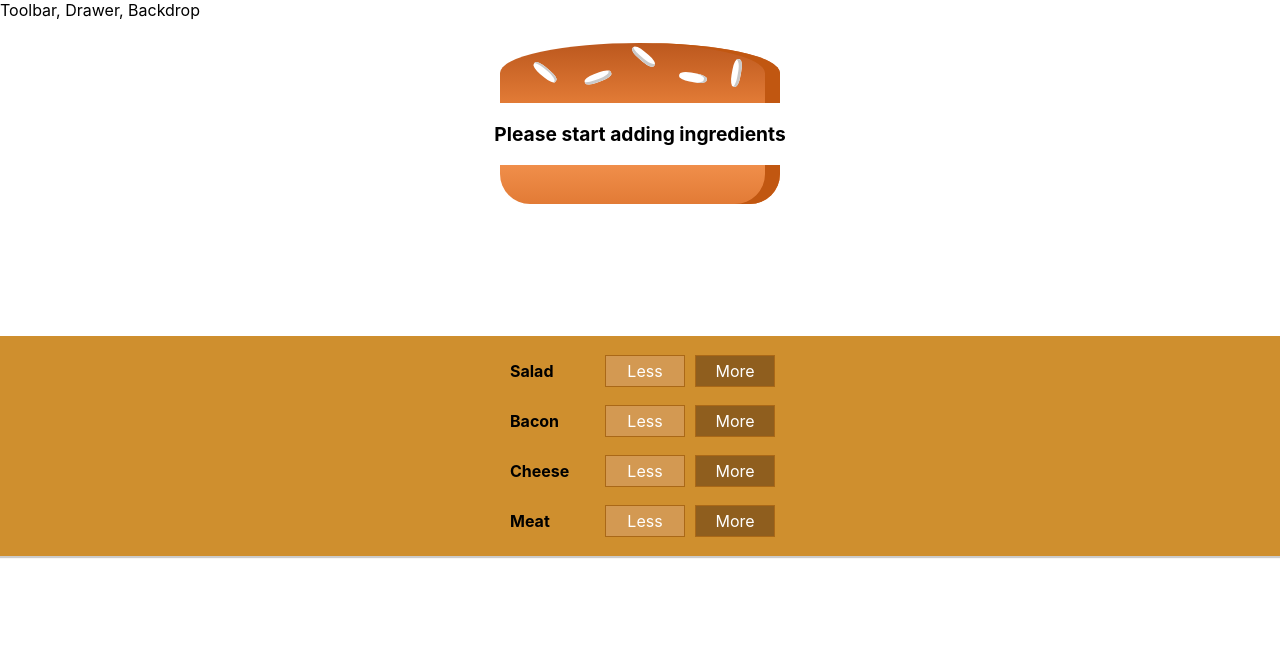
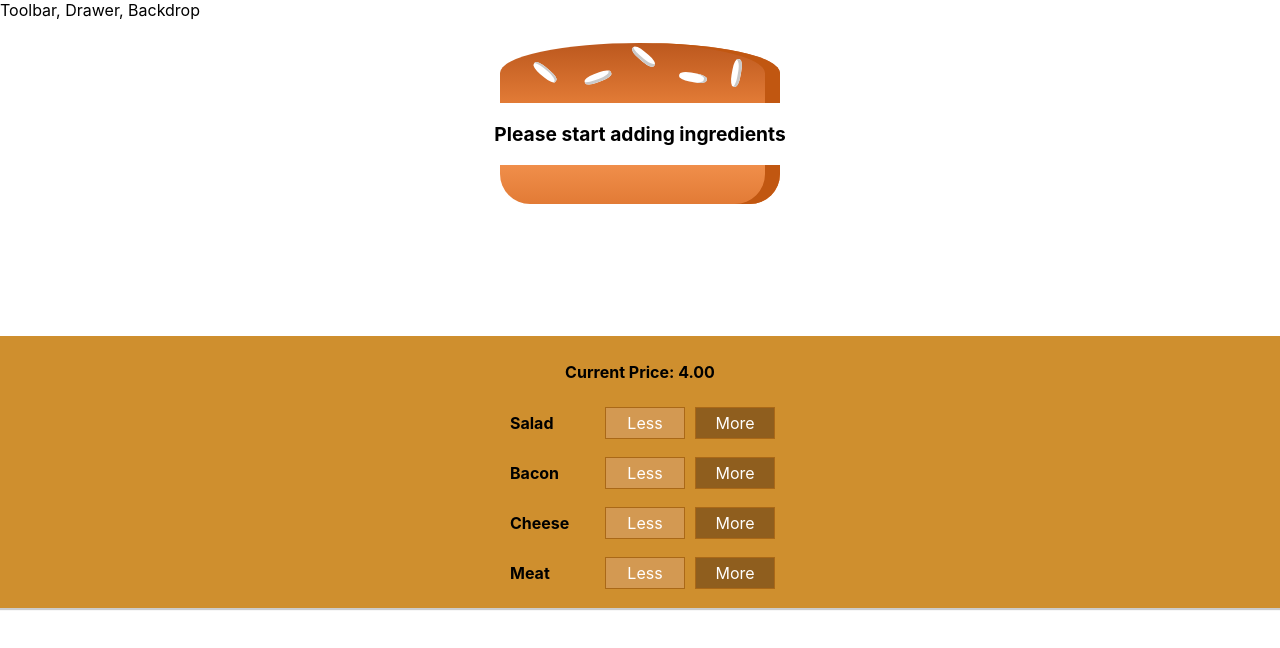
Before and after one commit to iamlearning1/react-16.8, a React (Create React App) app: page / in a window 1280 px wide. Shown: the top 648 px of the page. Built offline with nearby package versions, Linux system fonts and the light colour scheme.

Commit message:
price bug fix

```diff
--- a/src/Components/Burger/BuildControls/index.js
+++ b/src/Components/Burger/BuildControls/index.js
@@ -13,6 +13,9 @@ const controls = [
 const BuildControls = props => {
 	return (
 		<div className={styles.BuildControls}>
+			<p>
+				<b>Current Price: {props.price.toFixed(2)}</b>
+			</p>
 			{controls.map(control => (
 				<BuildControl
 					label={control.label}
--- a/src/Containers/BurgerBuilder/index.js
+++ b/src/Containers/BurgerBuilder/index.js
@@ -36,7 +36,7 @@ class BurgerBuilder extends Component {
 	removeIngredientHandler = type => {
 		let updatedCount = this.state.ingredients[type] - 1;
 		if (updatedCount === -1) {
-			updatedCount = 0;
+			return;
 		}
 		const updatedIngredients = {
 			...this.state.ingredients
@@ -50,13 +50,14 @@ class BurgerBuilder extends Component {
 	};
 
 	render() {
-		const { ingredients } = this.state;
+		const { ingredients, totalPrice } = this.state;
 		return (
 			<Fragment>
 				<Burger ingredients={ingredients} />
 				<BuildControls
 					addIngredient={this.addIngredientHandler}
 					removeIngredient={this.removeIngredientHandler}
+					price={totalPrice}
 				/>
 			</Fragment>
 		);
```
